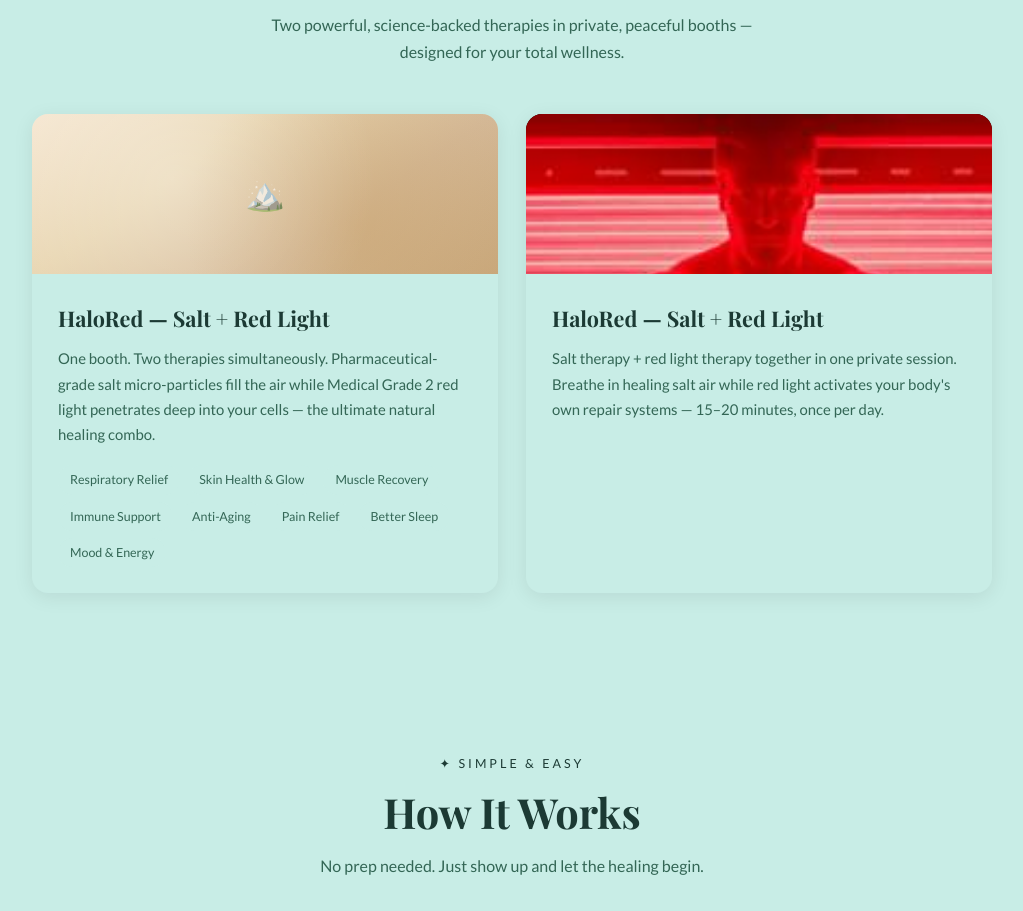
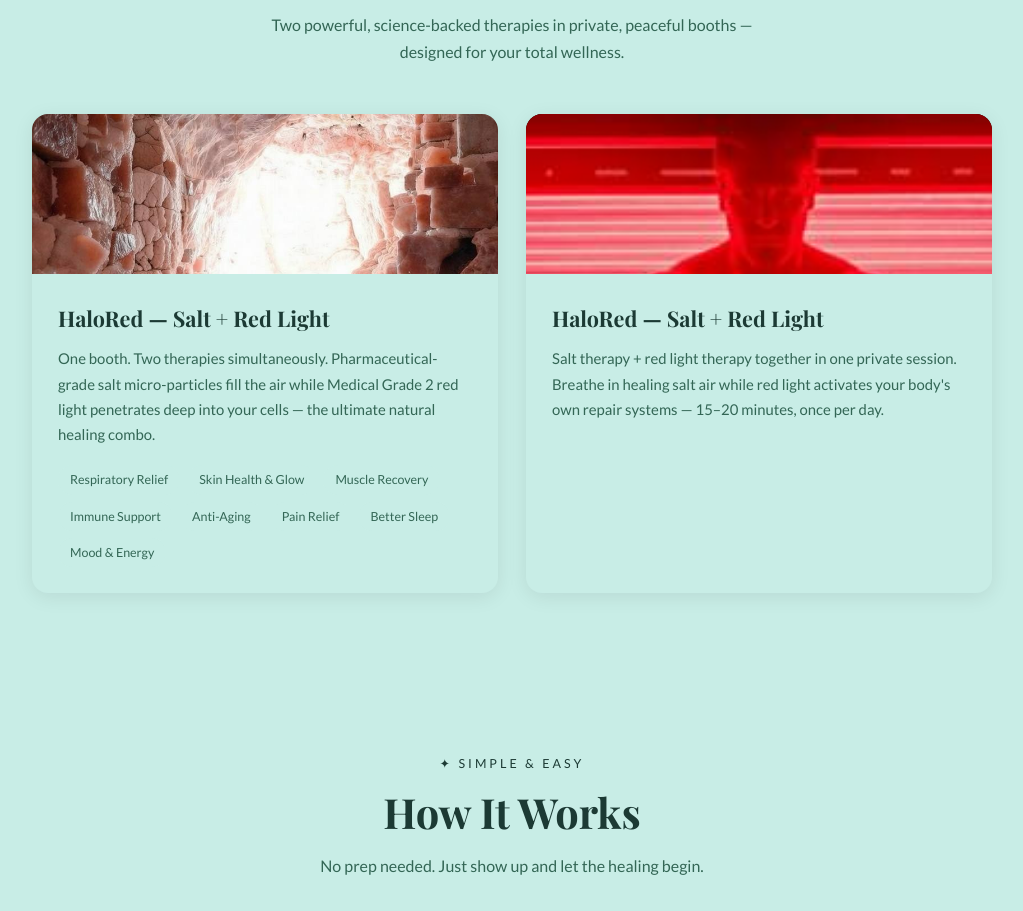
Before and after one commit to clawrenceisthebestboy-dev/saltandlight, a website: page index.html in a window 1280 px wide. Shown: the part 968-1879 px from the top of the page, without its empty margins (128-1151 px from the left). Drawn offline with nearby package versions, Linux system fonts and the light colour scheme.

Commit message:
Pink salt cave photo in services card

```diff
--- a/index.html
+++ b/index.html
@@ -125,10 +125,7 @@
   </div>
   <div class="services-grid">
     <div class="service-card">
-      <div class="card-banner salt-banner" style="background:linear-gradient(145deg,#f5e6d0,#e8d5b0,#d4b896,#c9a87c);display:flex;align-items:center;justify-content:center;font-size:3rem;position:relative;overflow:hidden">
-  <div style="position:absolute;inset:0;background:radial-gradient(circle at 30% 40%,rgba(255,255,255,0.3),transparent 60%),radial-gradient(circle at 70% 70%,rgba(200,160,100,0.4),transparent 50%);"></div>
-  <span style="position:relative;z-index:1;font-size:2rem;opacity:.6">🏔️</span>
-</div>
+      <div class="card-banner salt-banner" style="overflow:hidden;padding:0;height:160px"><img src="salt-cave.jpg" alt="Pink Himalayan Salt Cave" style="width:100%;height:100%;object-fit:cover;object-position:center 40%"></div>
       <div class="card-body">
         <h3>HaloRed — Salt + Red Light</h3>
         <p>One booth. Two therapies simultaneously. Pharmaceutical-grade salt micro-particles fill the air while Medical Grade 2 red light penetrates deep into your cells — the ultimate natural healing combo.</p>
```
Also changed, not shown: salt-cave.jpg (added).
